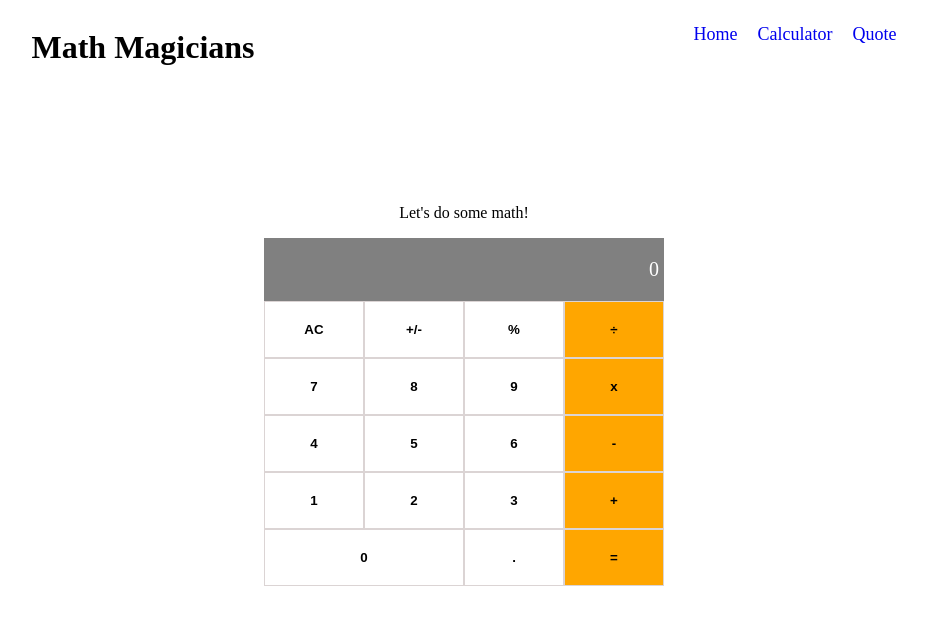
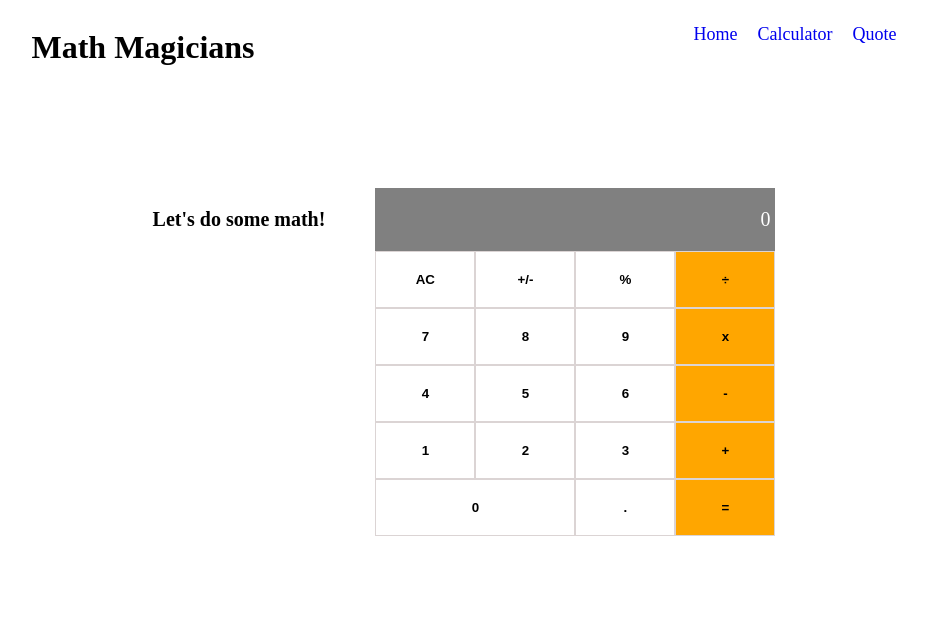
Before and after one commit to thecodechaser/math-magicians, a React (Create React App) app: page /calculator in a window 1280 px wide. Shown: the top 624 px of the page, without its empty margins (176-1103 px from the left). Built offline with nearby package versions, Linux system fonts and the light colour scheme.

Commit message:
Add styling for calculator

```diff
--- a/src/App.css
+++ b/src/App.css
@@ -22,9 +22,14 @@
 
 .cal-main {
     display: flex;
-    flex-direction: column;
-    align-items: center;
+    justify-content: center;
     margin-top: 100px;
+  }
+
+  .cal-heading {
+      margin-right: 50px;
+      font-size: 20px;
+      font-weight: 600;
   }
 
   .output {
--- a/src/components/Calculator.js
+++ b/src/components/Calculator.js
@@ -11,7 +11,7 @@ const Calculator = () => {
   const { next, total } = state;
   return (
     <main class="cal-main">
-      <div><p>Let's do some math!</p></div>
+      <div><p class="cal-heading">Let's do some math!</p></div>
       <div>
       <div className="output"><p className="output-p">{next || total || 0}</p></div>
       <div className="cal-btns">
```
